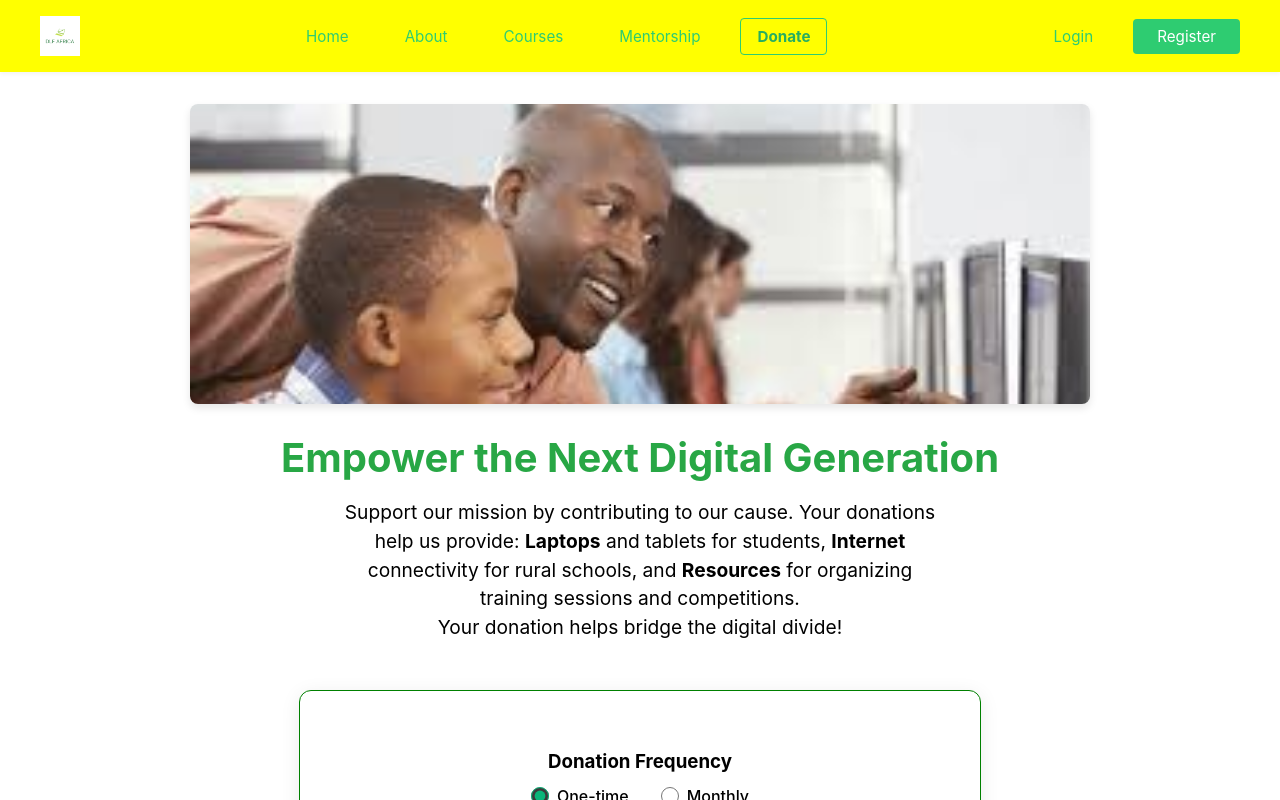
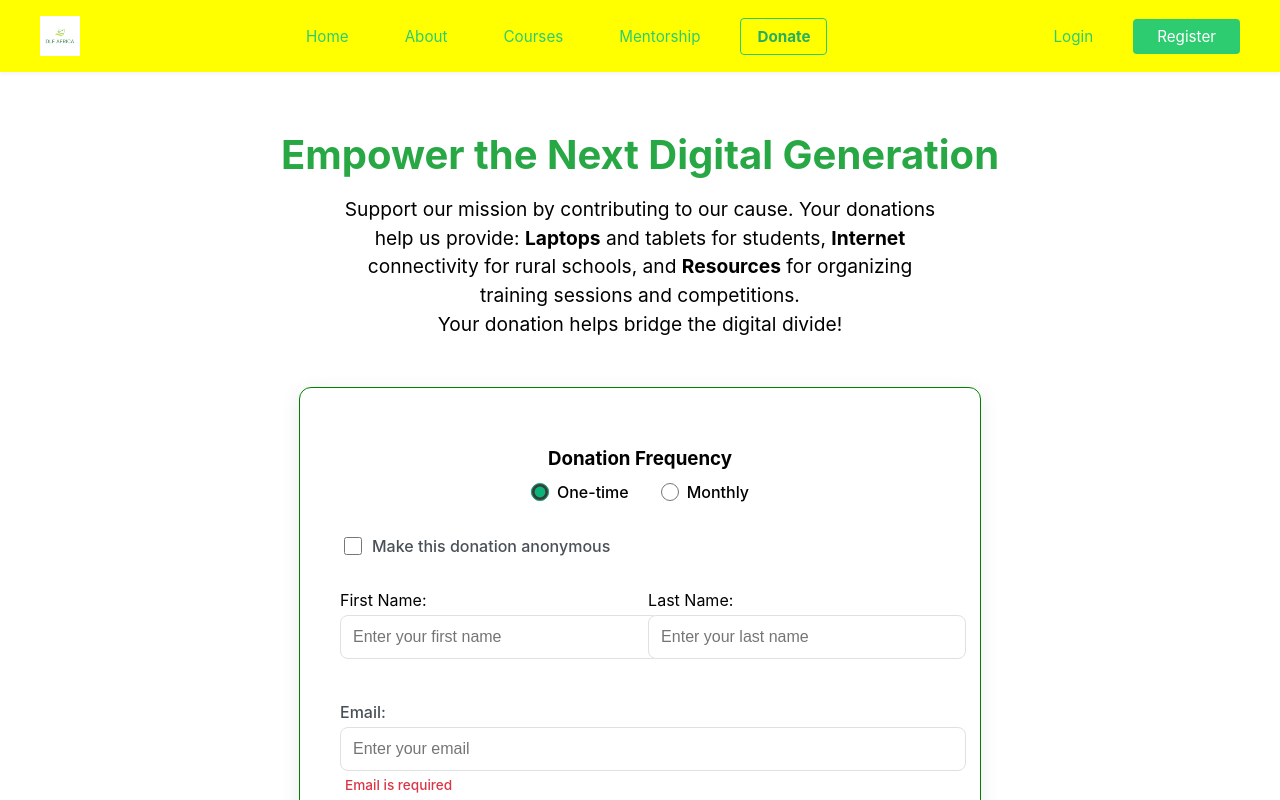
Before and after one commit to Darlington6/dlf-africa, a React (Create React App) app in the folder frontend/: page /donation in a window 1280 px wide. Shown: the top 800 px of the page. Built offline with nearby package versions, Linux system fonts and the light colour scheme; no server answers.

Commit message:
Commented out the image on the donation page

```diff
--- a/frontend/src/components/DonationPage.css
+++ b/frontend/src/components/DonationPage.css
@@ -28,7 +28,7 @@
   overflow: hidden;
 }
 
-.donation-header-image {
+/* .donation-header-image {
   width: 90%;
   max-width: 900px;
   height: 300px;
@@ -55,7 +55,7 @@
   object-fit: cover;
   object-position: center top;
   display: block;
-}
+} */
 
 /* Header section styles */
 .donation-header {
--- a/frontend/src/pages/DonationPage.js
+++ b/frontend/src/pages/DonationPage.js
@@ -179,13 +179,13 @@ const DonationPage = () => {
 
   return (
     <div className="donation-page-container">
-      <div className="donation-header-image">
+      {/* <div className="donation-header-image">
         <img
           src="/donation-header.jpeg"
           alt="Students learning digital skills"
           className="header-image"
         />
-      </div>
+      </div> */}
 
       <div className="donation-header">
         <h1>Empower the Next Digital Generation</h1>
```
